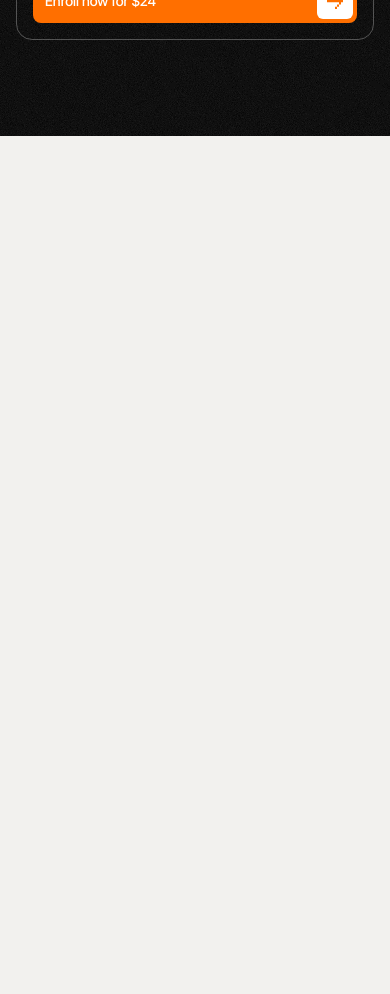
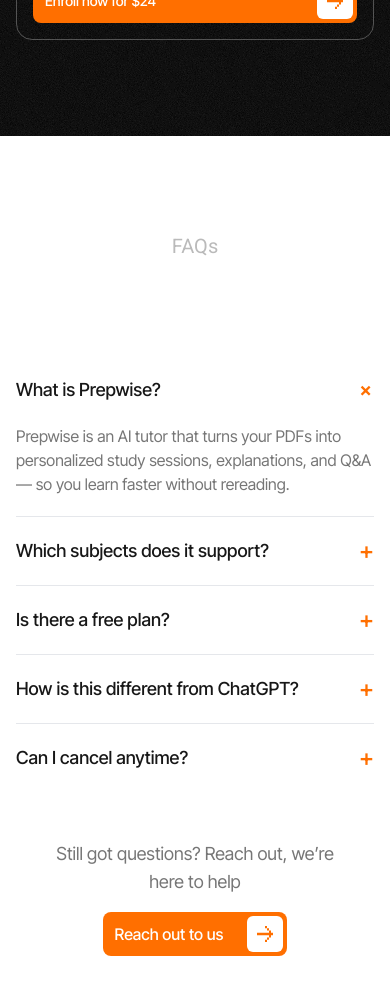
Before and after one commit to omerbakr/prepwise, a Next.js app: page / in a window 390 px wide. Shown: the part 7100-8094 px from the top of the page. Before the commit the page ends 7236 px from the top, so only its background shows below. Built offline with nearby package versions, Linux system fonts and the light colour scheme.

Commit message:
feat: implement FAQ section (#7)

```diff
--- a/app/page.tsx
+++ b/app/page.tsx
@@ -3,6 +3,7 @@
 import WhyUs from "@/components/WhyUs";
 import Testimonials from "@/components/Testimonials";
 import Subscriptions from "@/components/Subscriptions";
+import FAQ from "@/components/FAQ";
 
 const Page = () => {
   return (
@@ -12,6 +13,7 @@
       <WhyUs />
       <Testimonials />
       <Subscriptions />
+      <FAQ />
     </>
   );
 };
--- /dev/null
+++ b/components/FAQ.tsx
@@ -0,0 +1,72 @@
+"use client";
+
+import { useState } from "react";
+
+import SectionHeading from "@/components/ui/SectionHeading";
+import ActionButton from "@/components/ui/ActionButton";
+import { FAQS } from "@/constants";
+import { cn } from "@/lib/utils";
+
+const FAQ = () => {
+  const [openIndex, setOpenIndex] = useState<number | null>(0);
+
+  return (
+    <section id="faq" className="bg-white">
+      <div className="wrapper flex flex-col items-center gap-4 py-24">
+        <p className="section-subtitle">FAQs</p>
+        <SectionHeading
+          text="Everything You Need"
+          highlight="to Know."
+          className="max-w-xl"
+        />
+
+        <ul className="w-full max-w-2xl divide-y divide-gray-200">
+          {FAQS.map(({ question, answer }, i) => {
+            const isOpen = openIndex === i;
+            return (
+              <li key={question}>
+                <button
+                  type="button"
+                  onClick={() => setOpenIndex(isOpen ? null : i)}
+                  aria-expanded={isOpen}
+                  className="flex w-full items-center justify-between gap-4 py-5 text-left text-lg font-medium"
+                >
+                  <span>{question}</span>
+                  <span
+                    aria-hidden
+                    className={cn(
+                      "text-primary text-2xl leading-none transition-transform duration-300",
+                      isOpen && "rotate-45",
+                    )}
+                  >
+                    +
+                  </span>
+                </button>
+
+                <div
+                  className={cn(
+                    "grid transition-all duration-300 ease-out",
+                    isOpen
+                      ? "grid-rows-[1fr] pb-5 opacity-100"
+                      : "grid-rows-[0fr] opacity-0",
+                  )}
+                >
+                  <p className="text-gray-15 overflow-hidden">{answer}</p>
+                </div>
+              </li>
+            );
+          })}
+        </ul>
+
+        <div className="mt-8 flex flex-col items-center gap-4">
+          <p className="text-gray-15 w-2xs text-center text-lg md:text-xl">
+            Still got questions? Reach out, we’re here to help
+          </p>
+          <ActionButton href="/" label="Reach out to us" />
+        </div>
+      </div>
+    </section>
+  );
+};
+
+export default FAQ;
--- a/constants/index.ts
+++ b/constants/index.ts
@@ -143,6 +143,34 @@
   },
 ] as const;
 
+export const FAQS = [
+  {
+    question: "What is Prepwise?",
+    answer:
+      "Prepwise is an AI tutor that turns your PDFs into personalized study sessions, explanations, and Q&A — so you learn faster without rereading.",
+  },
+  {
+    question: "Which subjects does it support?",
+    answer:
+      "Any subject. Students use Prepwise for medicine, law, engineering, research papers, and everything in between.",
+  },
+  {
+    question: "Is there a free plan?",
+    answer:
+      "Yes. You can sign up for free and upload your first PDF in under a minute — no credit card required.",
+  },
+  {
+    question: "How is this different from ChatGPT?",
+    answer:
+      "Prepwise is built for learning from your own documents. It keeps context across your materials, cites the exact page, and builds a study plan around your deadlines.",
+  },
+  {
+    question: "Can I cancel anytime?",
+    answer:
+      "Absolutely. You can cancel your subscription at any time from your account settings — no questions asked.",
+  },
+] as const;
+
 export const SUBSCRIPTION_PLANS = [
   {
     tier: "Basic",
```
